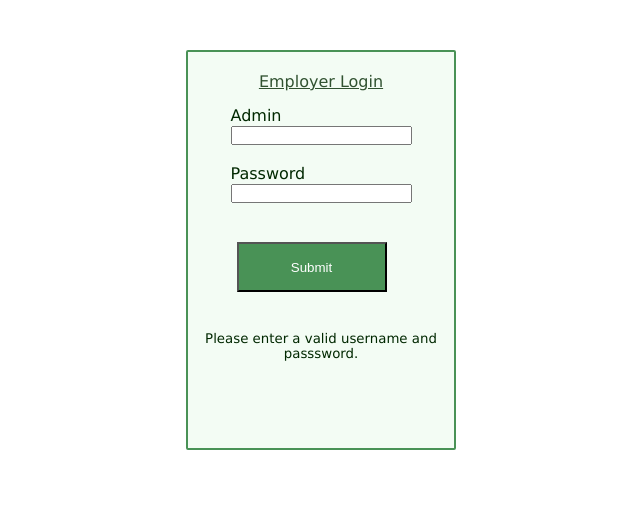
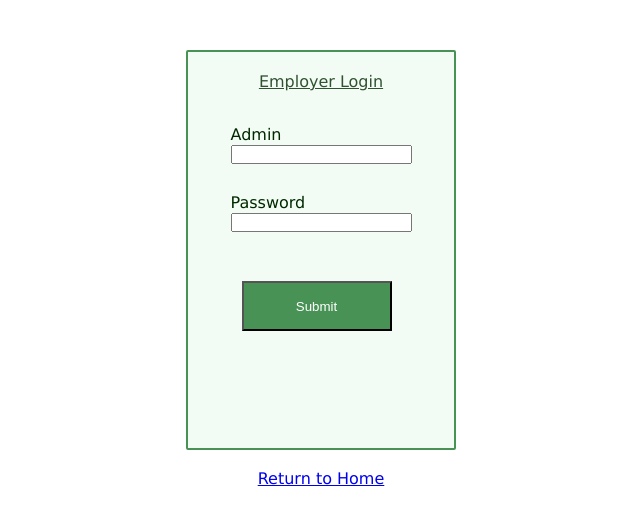
Before and after one commit to nlamo/db-class-website, a PHP site: page /employer/index.php in a window 1280 px wide. Shown: the top 525 px of the page, without its empty margins (319-959 px from the left). Run offline with PHP 8.4, Linux system fonts and the light colour scheme.

Commit message:
basic working php forms

```diff
--- a/employer/dashboard-employer.html
+++ b/employer/dashboard-employer.html
@@ -92,7 +92,7 @@
                     <br>
 
                     <!-- NOTE: Really shouldn't do this, but I adjusted the style of this button to override the .button defaults in styles.css -->
-                    <a class="button" style="width:200%; margin-top: 50px;">Submit</a><br>
+                    <a class="button" style="width:200%; margin-top: 70px;">Submit</a><br>
                 </div>
             </div>
 
@@ -104,5 +104,7 @@
 
         </div>
     </div>
+
+    <br><a href="./index.php">Return to Admin Login</a>
 </body>
 </html>
--- a/employer/index.php
+++ b/employer/index.php
@@ -1,14 +1,3 @@
-<!-- TODO: Add validation for employer login -->
-<?php
-
-    if (isset($_POST['submit'])) {
-
-        $admin = htmlentities($_POST['admin']);
-        $password = htmlentities($_POST['password']);
-
-    }
-?>
-
 <!DOCTYPE html>
 <html lang="en">
 <head>
@@ -21,7 +10,7 @@
 <body>
     <div class="container">
         <div class="card">
-            <p><u>Employer Login</u></p>
+            <p><u>Employer Login</u></p><br>
 
             <form method="POST" action="<?php echo $_SERVER['PHP_SELF']; ?>">
                 <label>Admin</label><br>
@@ -30,17 +19,40 @@
                 <label>Password</label><br>
                 <input type="password" name ="password"><br><br>
 
-                <input type="submit" class="button" name="submit" style="margin-left:6px;"><br>
+                <input type="submit" class="button" name="submit" style="margin-left:11px;"><br>
             </form>
 
-            <!-- Basic PHP to check whether anything has been entered, using vars at top. -->
-            <?php if(!empty($admin) && !empty($password)): ?>
-                <small style="text-align:center;">You have entered a username and a password.</small>
+            <!-- Very, very basic validation for username/password -->
+            <!-- Will remove the small user-message element otherwise -->
+            <?php if ( isset($_POST['submit']) && (empty($admin) || empty($password)) ): ?>
+                <small id="user-message" style="text-align:center;">Please enter a valid username and password.</small>
             <?php else: ?>
-                <small style="text-align:center;">Please enter a valid username and passsword.</small>
+                <script>
+                    var userMes = document.getElementById("user-message");
+                    userMes.remove();
+                </script>
             <?php endif; ?>
 
         </div>
+
+        <br><a href="../index.php">Return to Home</a>
     </div>
 </body>
 </html>
+
+<!-- NOTE: This provides the actual validation for the redirect-->
+<!-- TODO: Imrpove validation  -->
+<?php
+
+    if (isset($_POST['submit'])) {
+
+        $admin = htmlentities($_POST['admin']);
+        $password = htmlentities($_POST['password']);
+
+        // testing
+        if (!empty($admin) && !empty($password)) {
+            header("Location: dashboard-employer.html");
+            exit();
+        }
+    }
+?>
--- a/styles.css
+++ b/styles.css
@@ -29,6 +29,11 @@ p {
     align-content: center;
     justify-content: center;
     padding: 20px 0px 15px 0px;
+}
+
+/* Just to add some space between the forms, really ugly otherwise */
+form > * {
+    margin-bottom: 10px;
 }
 
 /* Some of these reusable components may later be refactored into a utilities.css class.*/
--- a/user/dashboard-user.html
+++ b/user/dashboard-user.html
@@ -31,5 +31,7 @@
             </div>
         </div>
     </div>
+
+    <br><a href="./index.php">Return to User Login</a>
 </body>
 </html>
```
Also changed, not shown: user/index.php (+33 -3 lines).
